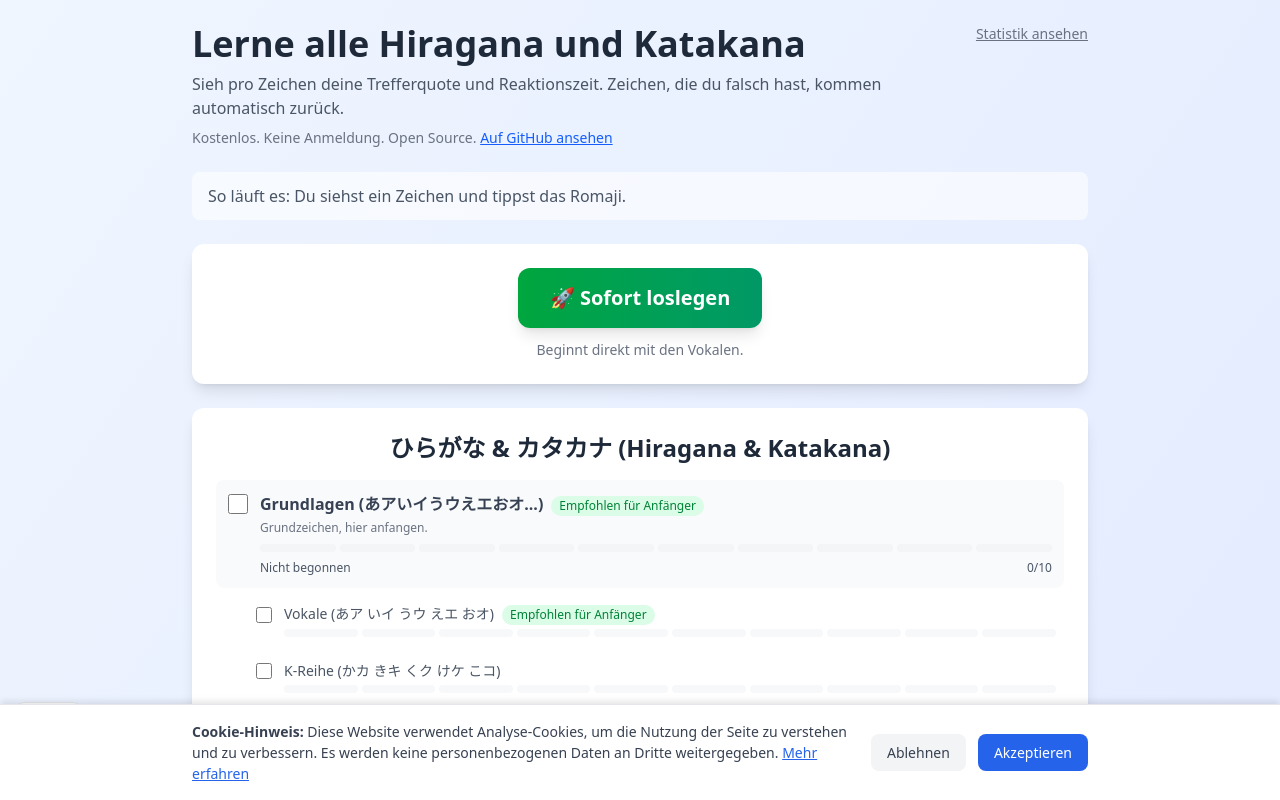
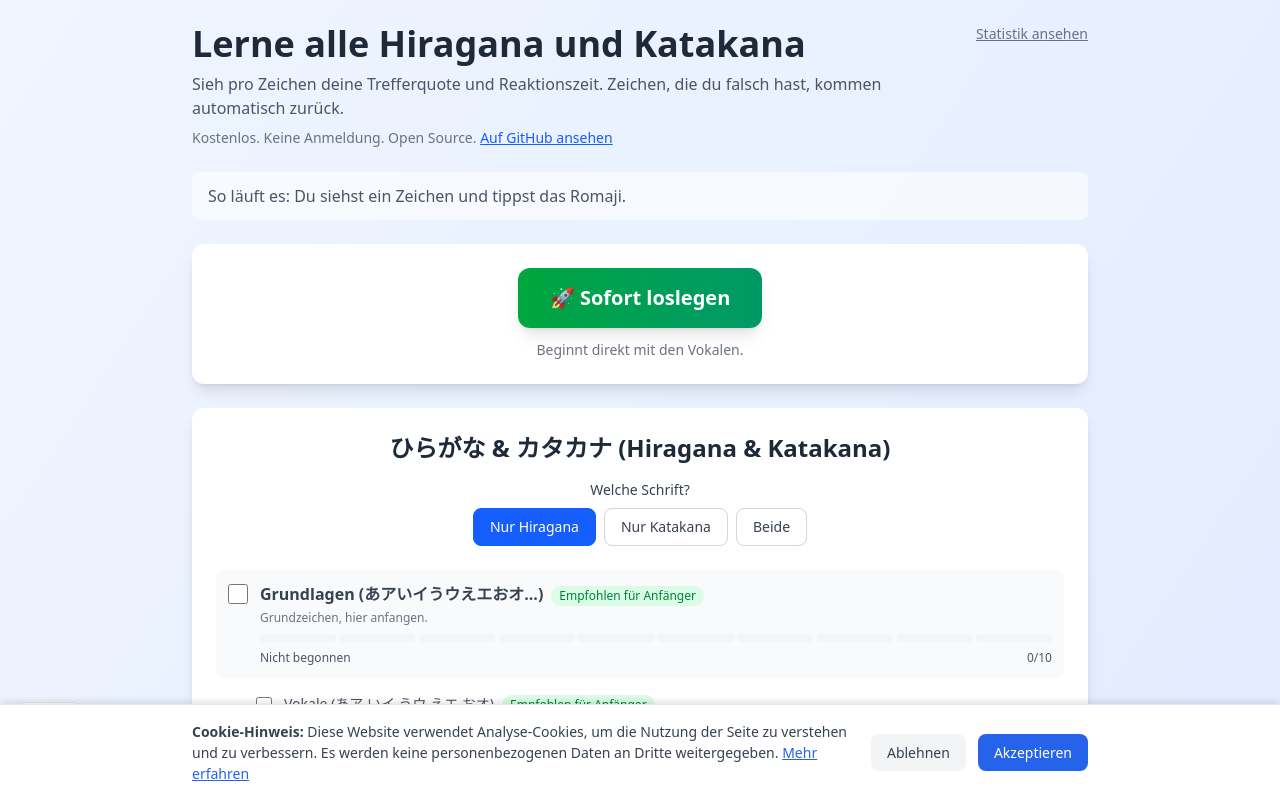
Before and after one commit to maluramichael/hiragana-trainer, a React (Vite) app: page / in a window 1280 px wide. Shown: the top 800 px of the page. Built offline with nearby package versions, Linux system fonts and the light colour scheme.

Commit message:
feat(w4b): script mode (hiragana/katakana/both) + SR scheduling wiring
#72 3-way script selector on selection (default hiragana for beginners),
persisted; KanaQuiz shows and tracks only the active script(s). #12 scheduleReview
called per answered kana after each answer.

```diff
--- a/src/App.jsx
+++ b/src/App.jsx
@@ -21,6 +21,8 @@ function App() {
   const { t, i18n } = useTranslation();
   const [currentView, setCurrentView] = useState('selection');
   const [selectedKana, setSelectedKana] = useState([]);
+  // Which script(s) the quiz drills; 'both' keeps the legacy behaviour (#72).
+  const [scriptMode, setScriptMode] = useState('both');
   const [quizResults, setQuizResults] = useState(null);
   // Marks a back navigation we triggered ourselves, so popstate skips the quiz-leave prompt.
   const intentionalLeaveRef = useRef(false);
@@ -72,8 +74,9 @@ function App() {
     setCurrentView(view);
   };
 
-  const handleStartQuiz = (kanaList) => {
+  const handleStartQuiz = (kanaList, options = {}) => {
     setSelectedKana(kanaList);
+    setScriptMode(options.scriptMode ?? 'both');
     navigateTo('quiz');
   };
 
@@ -123,6 +126,7 @@ function App() {
         {currentView === 'quiz' && (
           <KanaQuiz
             kanaList={selectedKana}
+            scriptMode={scriptMode}
             onFinish={handleQuizFinish}
           />
         )}
--- a/src/components/KanaQuiz.jsx
+++ b/src/components/KanaQuiz.jsx
@@ -1,7 +1,7 @@
 import { useState, useEffect, useRef } from 'react';
 import { useTranslation } from 'react-i18next';
 import { getScriptCounterpart } from '../data/kana.js';
-import { updateKanaStatistics, getBestStreak, updateBestStreak } from '../utils/statisticsManager.js';
+import { updateKanaStatistics, getBestStreak, updateBestStreak, scheduleReview } from '../utils/statisticsManager.js';
 
 // Accept common Kunrei/Hepburn spelling variants, not only the canonical romaji (#29).
 // Keyed on the canonical romaji stored in kana.js (always the Hepburn form).
@@ -22,8 +22,12 @@ const isRomajiCorrect = (input, romaji) => {
 // Hiragana Unicode block; anything else in a pair is the Katakana side.
 const isHiragana = (char) => /[぀-ゟ]/.test(char);
 
-const KanaQuiz = ({ kanaList, onFinish }) => {
+const KanaQuiz = ({ kanaList, onFinish, scriptMode = 'both' }) => {
   const { t } = useTranslation();
+  // Which script(s) are drilled this round. 'both' keeps hiragana and katakana
+  // side by side; the single-script modes show and track only that one (#72).
+  const showHiragana = scriptMode !== 'katakana';
+  const showKatakana = scriptMode !== 'hiragana';
   const [currentIndex, setCurrentIndex] = useState(0);
   const [userInput, setUserInput] = useState('');
   const [feedback, setFeedback] = useState(null);
@@ -103,11 +107,21 @@ const KanaQuiz = ({ kanaList, onFinish }) => {
     const isCorrect = isRomajiCorrect(userInput, currentPair.romaji);
     const responseTime = questionStartTime ? Date.now() - questionStartTime : null;
 
-    // Update statistics for both hiragana and katakana in a single get/save (#83).
-    updateKanaStatistics([
-      { kana: currentPair.hiragana, romaji: currentPair.romaji, isCorrect, responseTime },
-      { kana: currentPair.katakana, romaji: currentPair.romaji, isCorrect, responseTime }
-    ]);
+    // Only the active script(s) are tracked. In a single-script round the other
+    // side is never shown, so it must not gain statistics either (#72).
+    const answered = [];
+    if (showHiragana) {
+      answered.push({ kana: currentPair.hiragana, romaji: currentPair.romaji, isCorrect, responseTime });
+    }
+    if (showKatakana) {
+      answered.push({ kana: currentPair.katakana, romaji: currentPair.romaji, isCorrect, responseTime });
+    }
+
+    // Update statistics for the active kana in a single get/save (#83).
+    updateKanaStatistics(answered);
+
+    // Keep the spaced-repetition schedule current for each answered kana (#12).
+    answered.forEach(({ kana, romaji }) => scheduleReview(`${kana}-${romaji}`, isCorrect));
 
     setFeedback({
       isCorrect,
@@ -222,6 +236,7 @@ const KanaQuiz = ({ kanaList, onFinish }) => {
           {/* Kana Display */}
           <div className="text-center mb-8">
             <div className="flex justify-center items-center gap-8 mb-4">
+              {showHiragana && (
                 <div className="text-center">
                   <div className="text-sm text-gray-500 mb-2">{t('scripts.hiragana')}</div>
                   <div
@@ -235,9 +250,13 @@ const KanaQuiz = ({ kanaList, onFinish }) => {
                     {currentPair.hiragana}
                   </div>
                 </div>
+              )}
 
+              {showHiragana && showKatakana && (
                 <div className="text-4xl text-gray-400 font-light">|</div>
+              )}
 
+              {showKatakana && (
                 <div className="text-center">
                   <div className="text-sm text-gray-500 mb-2">{t('scripts.katakana')}</div>
                   <div
@@ -251,6 +270,7 @@ const KanaQuiz = ({ kanaList, onFinish }) => {
                     {currentPair.katakana}
                   </div>
                 </div>
+              )}
             </div>
           </div>
 
--- a/src/components/KanaSelection.jsx
+++ b/src/components/KanaSelection.jsx
@@ -6,7 +6,23 @@ import { getOverallStatistics } from '../utils/statisticsManager.js';
 import ProgressBar from './ProgressBar.jsx';
 
 const SELECTION_KEY = 'kana-quiz-selection';
+const SCRIPT_MODE_KEY = 'kana-quiz-script-mode';
 const GITHUB_URL = 'https://github.com/maluramichael/hiragana-trainer';
+
+// Which script(s) the quiz drills. Default on first visit is Hiragana only —
+// the natural order in which learners pick up Japanese.
+const SCRIPT_MODES = ['hiragana', 'katakana', 'both'];
+const DEFAULT_SCRIPT_MODE = 'hiragana';
+
+// Restore the persisted script mode, robust against a missing/corrupt value.
+const loadScriptMode = () => {
+  try {
+    const raw = localStorage.getItem(SCRIPT_MODE_KEY);
+    return SCRIPT_MODES.includes(raw) ? raw : DEFAULT_SCRIPT_MODE;
+  } catch {
+    return DEFAULT_SCRIPT_MODE;
+  }
+};
 
 const defaultSelection = {
   basic: false,
@@ -93,6 +109,7 @@ const KanaSelection = ({ onStartQuiz, onViewStatistics }) => {
   const [progress, setProgress] = useState(null);
   const [hasData, setHasData] = useState(false);
   const [selectedGroups, setSelectedGroups] = useState(loadSelection);
+  const [scriptMode, setScriptMode] = useState(loadScriptMode);
 
   useEffect(() => {
     // Load progress data when component mounts
@@ -108,6 +125,15 @@ const KanaSelection = ({ onStartQuiz, onViewStatistics }) => {
       // Persistence is a convenience; ignore quota/availability errors.
     }
   }, [selectedGroups]);
+
+  // Persist the chosen script mode alongside the group selection.
+  useEffect(() => {
+    try {
+      localStorage.setItem(SCRIPT_MODE_KEY, scriptMode);
+    } catch {
+      // Persistence is a convenience; ignore quota/availability errors.
+    }
+  }, [scriptMode]);
 
   const handleMainGroupToggle = (group) => {
     const newValue = !selectedGroups[group];
@@ -141,7 +167,7 @@ const KanaSelection = ({ onStartQuiz, onViewStatistics }) => {
   const handleStartQuiz = () => {
     const kanaToStudy = getKanaForSelection(selectedGroups);
     if (kanaToStudy.length > 0) {
-      onStartQuiz(kanaToStudy);
+      onStartQuiz(kanaToStudy, { scriptMode });
     }
   };
 
@@ -155,7 +181,7 @@ const KanaSelection = ({ onStartQuiz, onViewStatistics }) => {
     setSelectedGroups(quickSelection);
     const kanaToStudy = getKanaForSelection(quickSelection);
     if (kanaToStudy.length > 0) {
-      onStartQuiz(kanaToStudy);
+      onStartQuiz(kanaToStudy, { scriptMode });
     }
   };
 
@@ -231,6 +257,39 @@ const KanaSelection = ({ onStartQuiz, onViewStatistics }) => {
           <h2 className="text-2xl font-semibold text-gray-800 mb-4 text-center">
             ひらがな & カタカナ (Hiragana & Katakana)
           </h2>
+
+          {/* Script mode: drill only Hiragana, only Katakana, or both (#72). */}
+          <fieldset className="mb-6">
+            <legend className="text-sm font-medium text-gray-700 mb-2 text-center w-full">
+              {t('selection.scriptMode')}
+            </legend>
+            <div className="flex justify-center gap-2">
+              {[
+                { value: 'hiragana', label: 'selection.scriptHiragana' },
+                { value: 'katakana', label: 'selection.scriptKatakana' },
+                { value: 'both', label: 'selection.scriptBoth' }
+              ].map(({ value, label }) => (
+                <label
+                  key={value}
+                  className={`cursor-pointer px-4 py-2 rounded-lg border text-sm transition-colors ${
+                    scriptMode === value
+                      ? 'bg-blue-600 border-blue-600 text-white'
+                      : 'bg-white border-gray-300 text-gray-700 hover:bg-gray-50'
+                  }`}
+                >
+                  <input
+                    type="radio"
+                    name="scriptMode"
+                    value={value}
+                    checked={scriptMode === value}
+                    onChange={() => setScriptMode(value)}
+                    className="sr-only"
+                  />
+                  {t(label)}
+                </label>
+              ))}
+            </div>
+          </fieldset>
 
           <div className="space-y-4">
             {/* Basic Section */}
--- a/src/i18n/locales/de.json
+++ b/src/i18n/locales/de.json
@@ -40,7 +40,11 @@
     "basicHint": "Grundzeichen, hier anfangen.",
     "dakutenHint": "Zeichen mit zwei Strichen, für später.",
     "handakutenHint": "Zeichen mit kleinem Kreis.",
-    "viewStats": "Statistik ansehen"
+    "viewStats": "Statistik ansehen",
+    "scriptMode": "Welche Schrift?",
+    "scriptHiragana": "Nur Hiragana",
+    "scriptKatakana": "Nur Katakana",
+    "scriptBoth": "Beide"
   },
   "quiz": {
     "typeRomaji": "Geben Sie das Romaji ein...",
--- a/src/i18n/locales/en.json
+++ b/src/i18n/locales/en.json
@@ -40,7 +40,11 @@
     "basicHint": "Basic characters, start here.",
     "dakutenHint": "Characters with two strokes, for later.",
     "handakutenHint": "Characters with a small circle.",
-    "viewStats": "View statistics"
+    "viewStats": "View statistics",
+    "scriptMode": "Which script?",
+    "scriptHiragana": "Hiragana only",
+    "scriptKatakana": "Katakana only",
+    "scriptBoth": "Both"
   },
   "quiz": {
     "typeRomaji": "Type the romaji...",
```
Also changed, not shown: 2 other files (tests, documents, lock files or other folders). Lines whose indentation alone changed are shown as unchanged.
